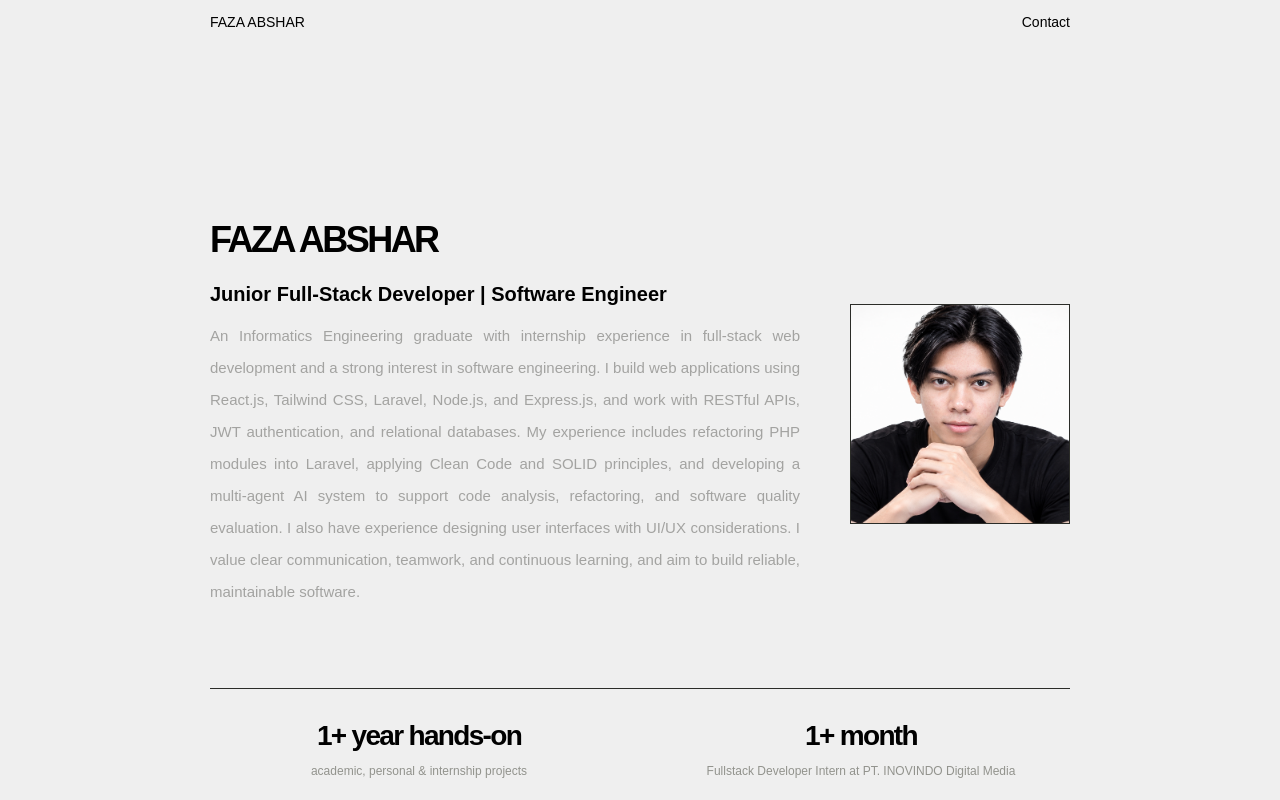
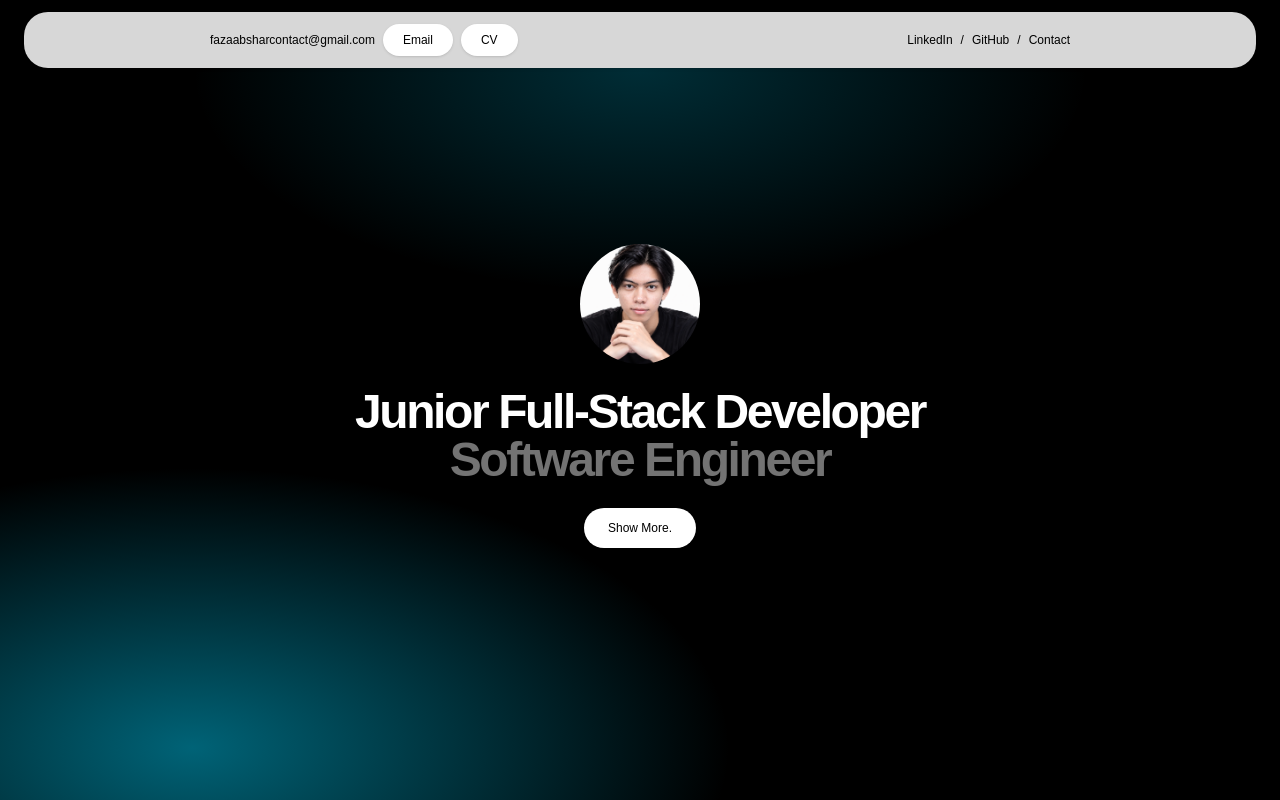
Before and after one commit to fazabsharcontact/PORTFOLIO, a React (Vite) app: page / in a window 1280 px wide. Shown: the top 800 px of the page. Built offline with nearby package versions, Linux system fonts and the light colour scheme.

Commit message:
changing bg-color home, and update layout

```diff
--- a/src/App.jsx
+++ b/src/App.jsx
@@ -4,81 +4,70 @@ import Container from "./components/Container.jsx";
 function App() {
   return (
     <main>
-      <header className="topbar top-0 z-50 bg-[#efefef] py-3 text-sm text-black backdrop-blur-md">
+      <header className="sticky top-3 z-50 mx-3 mt-3 rounded-3xl bg-[#efefef]/90 py-3 text-xs text-black shadow-sm backdrop-blur-md sm:mx-6">
         <Container className="flex items-center justify-between">
-          <a className="brand" href="#home">
-          {profile.name.toUpperCase()}
+          <div className="flex items-center gap-2">
+            <a href={`mailto:${contacts.email}`} className="hidden sm:block">
+              {contacts.email}
             </a>
-          <a className="top-link" href='#contact'>
-            Contact
+
+            <a
+              href={`mailto:${contacts.email}`}
+              className="rounded-full bg-white px-5 py-2 font-medium shadow-sm"
+            >
+              Email
             </a>
+
+            <a
+              href="/cv.pdf"
+              target="_blank"
+              rel="noreferrer"
+              className="rounded-full bg-white px-5 py-2 font-medium shadow-sm"
+            >
+              CV
+            </a>
+          </div>
+
+          <nav className="flex items-center gap-2">
+            <a href={contacts.linkedin} target="_blank" rel="noreferrer">LinkedIn</a>
+            <span aria-hidden="true">/</span>
+            <a href={contacts.github} target="_blank" rel="noreferrer">GitHub</a>
+            <span aria-hidden="true">/</span>
+            <a href="#contact">Contact</a>
+          </nav>
         </Container>
       </header>
 
       <section
         id="home"
-        className="flex min-h-screen flex-col justify-between py-16 sm:py-24 relative z-30 rounded-b-[3rem] bg-[#efefef]"
+        className="relative z-30 flex min-h-screen flex-col justify-between overflow-hidden rounded-b-[3rem] bg-black py-16 text-white sm:py-24"
       >
+        <div
+          aria-hidden="true"
+          className="pointer-events-none absolute inset-0 bg-[radial-gradient(ellipse_60%_50%_at_15%_85%,rgba(0,180,216,0.55),transparent_70%),radial-gradient(ellipse_50%_40%_at_50%_0%,rgba(0,180,216,0.25),transparent_70%)]"
+        />
         <Container>
-          <div className="grid grid-cols-1 items-center gap-8 sm:grid-cols-[1fr_220px] py-20 text-black">
-            <div>
-              <h1 className="text-4xl font-extrabold tracking-[-0.07em]">
-                {profile.name}
-              </h1>
-
-              <h2 className="mb-3 mt-5 text-xl font-semibold">{profile.role}</h2>
-
-              <p className="max-w-[590px] text-justify text-[15px] leading-8 text-[#a3a3a1]">
-                {profile.intro}
-              </p>
-            </div>
-
+          <div className="flex flex-col items-center gap-6 py-20 text-center text-white">
+            <div className="relative">
               <img
                 src="/profil.png"
                 alt={`Foto ${profile.name}`}
-              className="mx-auto aspect-square w-48 border border-[#2b2c28] object-cover sm:w-full"
+                className="size-25 rounded-full object-cover sm:size-30"
               />
             </div>
 
-          <div
-            className="grid grid-cols-2 justify-items-center text-center text-black gap-3 border-y border-[#2b2c28] py-7 sm:gap-6"
-            aria-label="Ringkasan"
+            <h1 className="max-w-2xl text-4xl font-extrabold tracking-[-0.05em] sm:text-5xl">
+              {profile.role}
+              <br />
+              <span className="text-neutral-500">{profile.subRole}</span>
+            </h1>
+
+            <a
+              href="#profile"
+              className="rounded-full bg-white px-6 py-3 text-xs font-medium text-black"
             >
-            <div className="grid content-start gap-2">
-              <strong className="text-2xl tracking-[-0.06em] sm:text-[28px]">
-                {profile.experience}
-              </strong>
-              <span className="text-xs leading-relaxed text-[#92938d]">
-                academic, personal & internship projects
-              </span>
-            </div>
-
-            <div className="grid content-start gap-2">
-              <strong className="text-2xl tracking-[-0.06em] sm:text-[28px]">
-                {profile.workExperience}
-              </strong>
-              <span className="text-xs leading-relaxed text-[#92938d]">
-                Fullstack Developer Intern at PT. INOVINDO Digital Media
-              </span>
-            </div>
-
-            <div className="grid content-start gap-2">
-              <strong className="text-2xl tracking-[-0.06em] sm:text-[28px]">
-                {profile.projectsCompleted}
-              </strong>
-              <span className="text-xs leading-relaxed text-[#92938d]">
-                Portfolio Project
-              </span>
-            </div>
-
-            <div className="grid content-start gap-2">
-              <strong className="text-2xl tracking-[-0.06em] sm:text-[28px]">
-                {profile.technologies.length}
-              </strong>
-              <span className="text-xs leading-relaxed text-[#92938d]">
-                Tech
-              </span>
-            </div>
+              Show More.
+            </a>
           </div>
         </Container>
       </section>
@@ -115,7 +104,7 @@ function App() {
       </section>
 
       <section
-        className="border-b border-[#2b2c28] py-14 sm:py-16 bg-[#efefef] relative z-10 -mt-12"
+        className="py-14 sm:py-16 bg-[#efefef] relative z-10 -mt-12"
         id="projects"
       >
         <Container>
@@ -191,7 +180,75 @@ function App() {
         </Container>
       </section>
 
-      <section className="py-14 sm:py-16" id="contact">
+       <section
+        id="home"
+        className="flex min-h-screen flex-col justify-between py-16 sm:py-24 relative z-30 rounded-b-[3rem] bg-[#efefef]"
+      >
+        <Container>
+          <div className="grid grid-cols-1 items-center gap-8 sm:grid-cols-[1fr_220px] py-20 text-black" id="profile">
+            <div>
+              <h1 className="text-4xl font-extrabold tracking-[-0.07em]">
+                {profile.name}
+              </h1>
+
+              <h2 className="mb-3 mt-5 text-xl font-semibold">{profile.profile}</h2>
+
+              <p className="max-w-[590px] text-justify text-[15px] leading-8 text-[#a3a3a1]">
+                {profile.intro}
+              </p>
+            </div>
+
+            <img
+              src="/profil.png"
+              alt={`Foto ${profile.name}`}
+              className="mx-auto aspect-square w-48 border border-[#2b2c28] object-cover sm:w-full"
+            />
+          </div>
+
+          <div
+            className="grid grid-cols-2 justify-items-center text-center text-black gap-3 border-y border-[#2b2c28] py-7 sm:gap-6"
+            aria-label="Ringkasan"
+          >
+            <div className="grid content-start gap-2">
+              <strong className="text-2xl tracking-[-0.06em] sm:text-[28px]">
+                {profile.experience}
+              </strong>
+              <span className="text-xs leading-relaxed text-[#92938d]">
+                academic, personal & internship projects
+              </span>
+            </div>
+
+            <div className="grid content-start gap-2">
+              <strong className="text-2xl tracking-[-0.06em] sm:text-[28px]">
+                {profile.workExperience}
+              </strong>
+              <span className="text-xs leading-relaxed text-[#92938d]">
+                Fullstack Developer Intern at PT. INOVINDO Digital Media
+              </span>
+            </div>
+
+            <div className="grid content-start gap-2">
+              <strong className="text-2xl tracking-[-0.06em] sm:text-[28px]">
+                {profile.projectsCompleted}
+              </strong>
+              <span className="text-xs leading-relaxed text-[#92938d]">
+                Portfolio Project
+              </span>
+            </div>
+
+            <div className="grid content-start gap-2">
+              <strong className="text-2xl tracking-[-0.06em] sm:text-[28px]">
+                {profile.technologies.length}
+              </strong>
+              <span className="text-xs leading-relaxed text-[#92938d]">
+                Tech
+              </span>
+            </div>
+          </div>
+        </Container>
+      </section>
+
+      <section className="py-14 sm:py-16 bg-white rounded-t-[3rem]" id="contact">
         <Container>
           <p className="mb-3 font-mono text-[11px] tracking-[0.08em] text-[#92938d]">
             OPEN TO OPPORTUNITIES
@@ -243,7 +300,7 @@ function App() {
         </Container>
       </section>
 
-      <footer className="justify-center flex flex-wrap gap-4 border-t border-[#2b2c28] py-6 text-[11px] text-[#92938d]">
+      <footer className="justify-center flex flex-wrap gap-4 py-6 text-[11px] text-[#92938d] bg-white">
         <Container>
           <span>
             © {new Date().getFullYear()} fazaabsharcontact
--- a/src/assets/data/portfolio.js
+++ b/src/assets/data/portfolio.js
@@ -1,6 +1,8 @@
 export const profile = {
   name: "FAZA ABSHAR",
-  role: "Junior Full-Stack Developer | Software Engineer",
+  role: "Junior Full-Stack Developer",
+  subRole: "Software Engineer",
+  profile: "Junior Full-Stack Developer | Software Engineer",
   location: "Indonesia",
   intro:
     "An Informatics Engineering graduate with internship experience in full-stack web development and a strong interest in software engineering. I build web applications using React.js, Tailwind CSS, Laravel, Node.js, and Express.js, and work with RESTful APIs, JWT authentication, and relational databases. My experience includes refactoring PHP modules into Laravel, applying Clean Code and SOLID principles, and developing a multi-agent AI system to support code analysis, refactoring, and software quality evaluation. I also have experience designing user interfaces with UI/UX considerations. I value clear communication, teamwork, and continuous learning, and aim to build reliable, maintainable software.",
--- a/src/index.css
+++ b/src/index.css
@@ -14,7 +14,7 @@
 :root {
   font-family: "Manrope", sans-serif;
   color: #f3f1ec;
-  background: #efefef;
+  background: #000000;
   font-synthesis: none;
   text-rendering: optimizeLegibility;
 }
```
Lines whose indentation alone changed are shown as unchanged.
